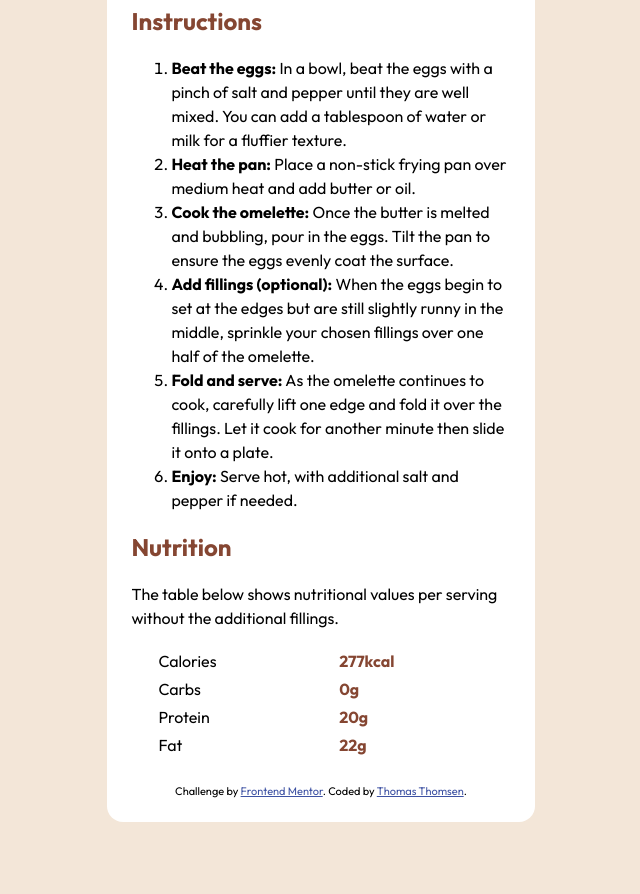
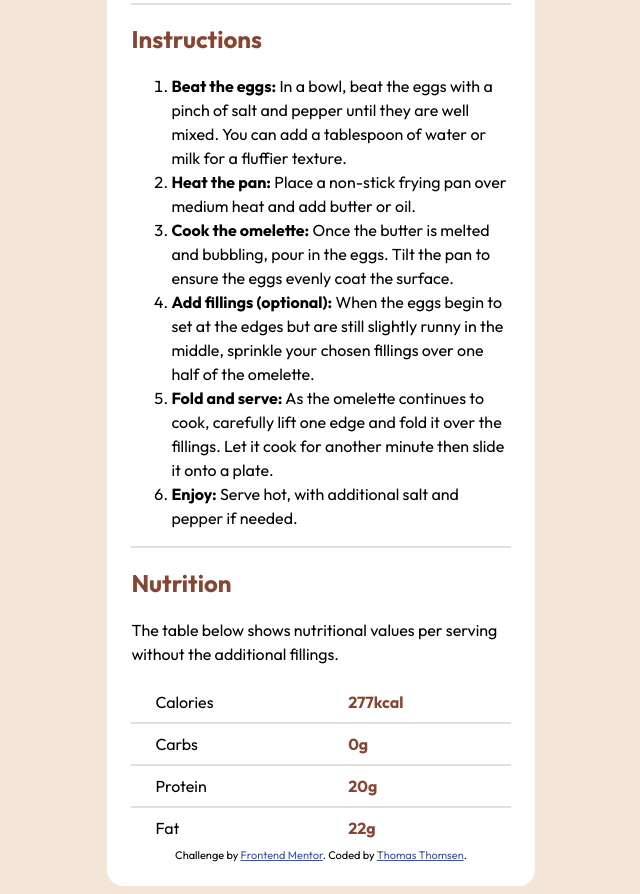
Before and after one commit to thomasthomsen16/frontendmentor-recipepage, a plain HTML site: page index.html in a window 1280 px wide. Shown: the part 818-1712 px from the top of the page, without its empty margins (319-959 px from the left). Before the commit the page ends 1648 px from the top, so only its background shows below. Drawn offline with Linux system fonts and the light colour scheme.

Commit message:
Add spacers between sections and in table

```diff
--- a/index.html
+++ b/index.html
@@ -40,6 +40,7 @@
       <li>1 tablespoon of butter or oil</li>
       <li>Optional fillings: cheese, diced vegetables, cooked meats, herbs</li>
     </ul>
+    <div class="spacer"></div>
     <h2>Instructions</h2>
     <ol>
       <li><b>Beat the eggs:</b> In a bowl, beat the eggs with a pinch of salt and pepper until they are well mixed. You can add a tablespoon of water or milk for a fluffier texture.</li>
@@ -51,6 +52,7 @@
       </li>
       <li><b>Enjoy:</b> Serve hot, with additional salt and pepper if needed.</li>
     </ol>
+    <div class="spacer"></div>
     <h2>Nutrition</h2>
     <p>The table below shows nutritional values per serving without the additional fillings.</p>
 
--- a/style.css
+++ b/style.css
@@ -62,6 +62,21 @@ table {
     width: 100%;
     padding-left: 24px;
     padding-bottom: 24px;
+    border-collapse: collapse;
+}
+
+tr{
+    border-bottom: 2px solid var(--Stone150);
+}
+
+td {
+    padding-left: 24px;
+    padding-bottom: 8px;
+    padding-top: 8px;
+}
+
+tr:last-child {
+    border-bottom: none;
 }
 
 td:nth-child(2){
@@ -86,3 +101,8 @@ p {
 ul, ol, td, p {
     line-height: 1.5rem;
 }
+
+.spacer {
+    background-color: var(--Stone150);
+    height: 2px;
+}
```
